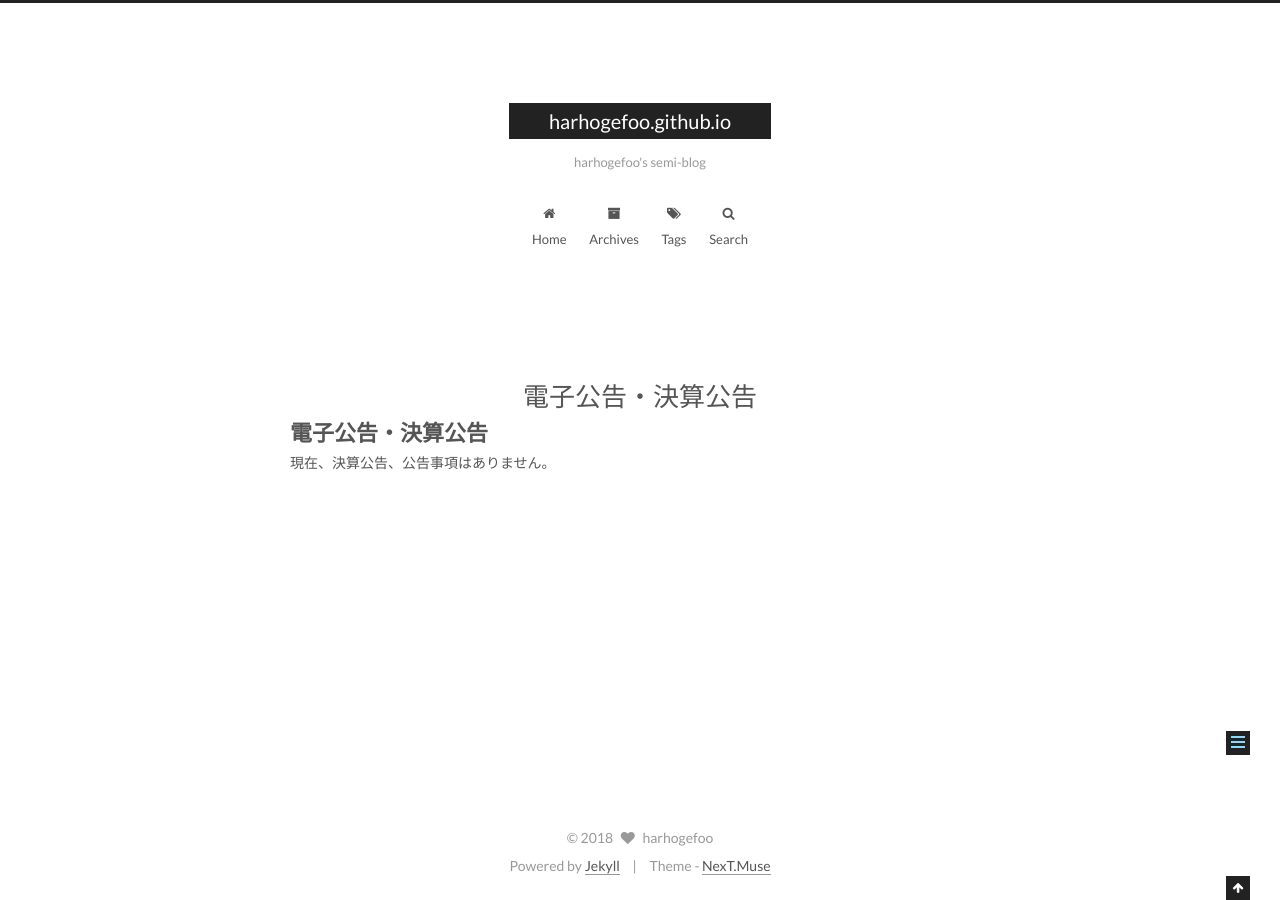
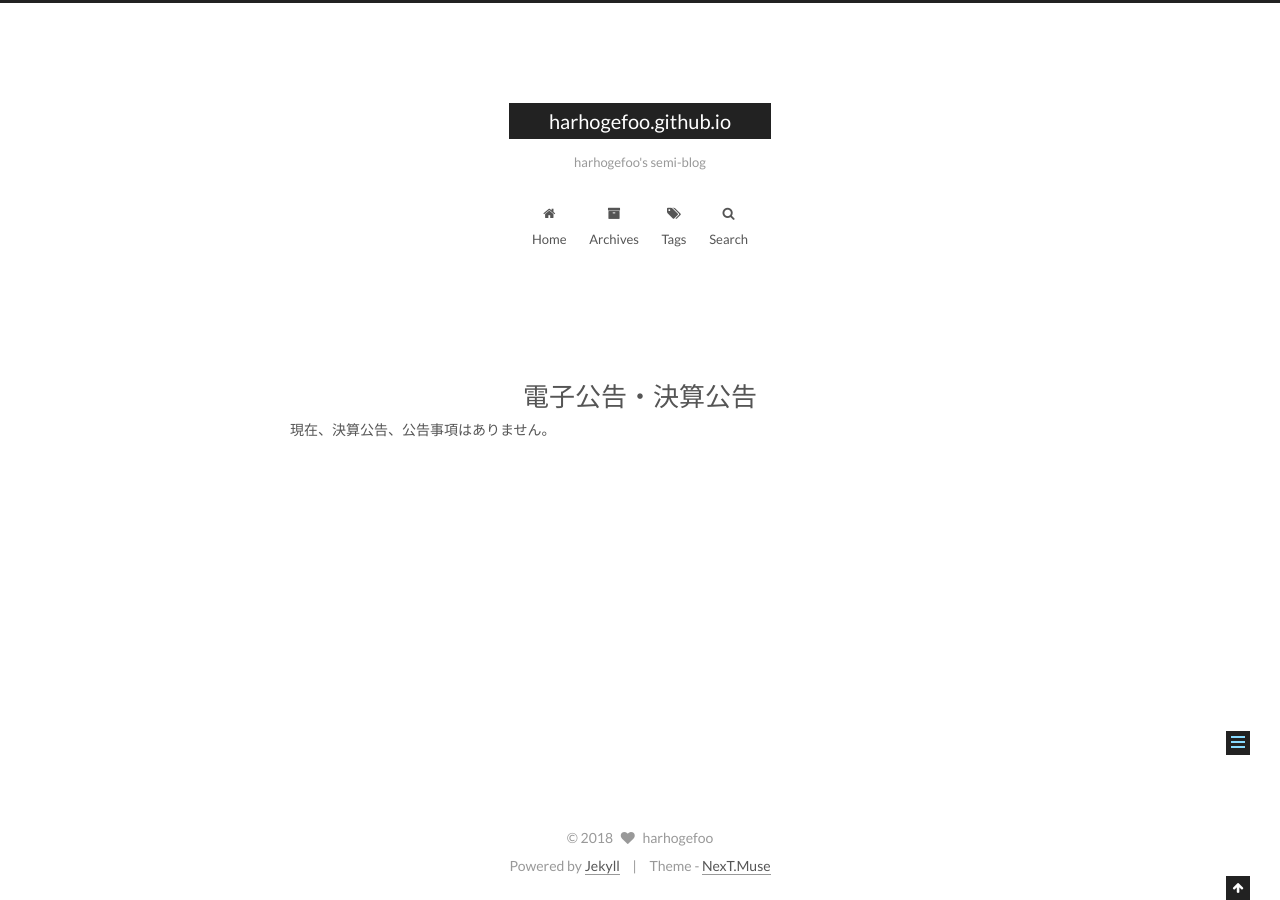
Before and after one commit to harhogefoo/harhogefoo.github.io, a Jekyll site: the page built from announcements/index.md, in a window 1280 px wide. Shown: the part 100-1000 px from the top of the page. Built offline with Jekyll 4.4.1, drawn with Linux system fonts in a browser that asks for light colours.

Commit message:
feat: announcement to announcements

```diff
--- a/announcement/index.md
+++ b/announcements/index.md
@@ -3,5 +3,4 @@ title: 電子公告・決算公告
 layout: page
 ---
 
-# 電子公告・決算公告
 現在、決算公告、公告事項はありません。
```
